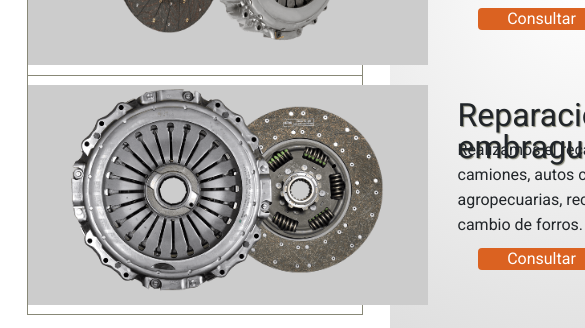
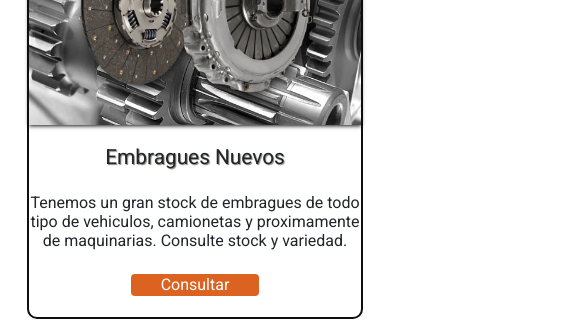
Before and after one commit to NelsonV9612/EmbraguesIndependencia, a plain HTML site: page templates/productos.html in a window 390 px wide. Shown: the part 619-947 px from the top of the page, 585 px wide, since content can reach past the window. Drawn offline with nearby package versions, Linux system fonts and the light colour scheme.

Commit message:
adapté la sección productos a mobile

```diff
--- a/Css/productos.css
+++ b/Css/productos.css
@@ -16,7 +16,7 @@
     border-top: 1px solid #887;
 }
 .product__img{
-    width: 40%;
+    width: 50%;
     height: 100%;
     padding: 2%;
 }
@@ -28,7 +28,7 @@
 }
 .product__description{
     width: 60%;
-    padding: 10%;
+    padding: 5%;
 }
 .product__description h2{
     font-size: 3em;
@@ -63,14 +63,19 @@
     border-bottom: 1px solid #887;
 }
 .intro-img{
-    background-color: #ccc;
     min-width:  400px;
     min-height: 220px;
 }
+
 .intro-img img{
     min-width: 100%;
     max-height: 210px;
     object-fit: contain;
+    transition: transform .5s;
+    filter: drop-shadow(2px 2px 6px #0f0f0f);
+}
+.intro-img img:hover{
+    transform: scale(1.05);
 }
 .article{
     display: grid;
@@ -97,3 +102,81 @@
 .article-consult{
     margin-left: 0;
 }
+
+@media screen and (max-width: 1100px){
+    .intro-product{
+        padding: 0;
+    }
+    .intro-product p{
+        line-height: normal;
+    }
+    .article__title{
+        font-size: 1.7em;
+    }
+}
+@media  screen and (max-width:992px){
+    .product__list{
+        flex-direction: column;
+        height: auto;
+        border: 2px solid #0f0f0f !important;
+        margin-bottom: 20px;
+        border-radius: 10px;
+    }
+    .product-type{
+        height: auto;
+    }
+    .intro-img{
+        background:url(../banner/fondo_producto.jpg);
+        background-position: center;
+        background-repeat: no-repeat;
+        background-size: cover;
+        min-width: 100%;
+        padding: 15px 0;
+        box-shadow: 0px 1px 4px #0f0f0f;
+        background-origin: border-box;
+    }
+    .article{
+        justify-items: center;
+    }
+    .article__header{
+        justify-self: center;
+    }
+    .intro-product p{
+        text-align: center;
+        width: auto;
+    }
+}
+@media screen and (max-width:870px){
+    .product{
+        flex-direction: column;
+        height: fit-content;
+        flex-wrap: wrap;
+    }
+    .product__description{
+        width: 100%;
+        padding: 2% 3%;
+        margin-bottom: 1rem;
+    }
+    .product__img{
+        width: 65%;
+    }
+    .description{
+        text-align: justify;
+    }
+    .product-type{
+        width: 90%;
+        margin: 0 auto;
+    }
+}
+@media screen and (max-width:576px) {
+    .product-type{
+        width: 100%;
+    }
+    .article{
+        grid-template-columns: auto;
+        padding: 0;
+    }
+    .article__title{
+        font-size: 1.3rem;
+    }
+}
--- a/Css/style.css
+++ b/Css/style.css
@@ -13,6 +13,7 @@ body {
     width: 100%;
     background-color: #126482;
     box-shadow: 0px 1px 3px #126482;
+    z-index: 9999;
 }
 
 .nav{
@@ -167,6 +168,10 @@ body {
     border: none;
     border-radius: 4px;
     color: #fff;
+    transition: transform .3s;
+}
+.button:hover{
+    transform: scale(1.1);
 }
 .button-container{
     display: flex;
@@ -174,6 +179,7 @@ body {
 }
 .button--products{
     background: #DB6221;
+    margin-left: 0;
 }
 .button--after{
     background: #000;
@@ -224,6 +230,7 @@ body {
     margin-top: auto;
     outline: 1px solid #aaa;
     background-color: #126482;
+    position:relative
 }
 .contenedor{
     display: flex;
@@ -286,6 +293,7 @@ body {
     }
     .logo{
         width: auto;
+        margin-left: 15px;
     }
     .rights{
         width: auto;
@@ -393,7 +401,7 @@ body {
     .nav__link{
         color: #fff;
     }
-    /* ------------main--------- */
+
     .main{
         width: 100%;
     }
--- a/js/script.js
+++ b/js/script.js
@@ -2,7 +2,7 @@ const nav= document.querySelector("#nav__mobile");
 const open_nav = document.querySelector("#nav__open");
 const close__nav=document.querySelector("#nav__close")
 
-/* agrego los listening necesarios para que aparezca y desaparezca los iconos del nav bar */
+/* agrego los listener necesarios para que aparezca y desaparezca los iconos del nav bar */
 open_nav.addEventListener("click",() => {
     nav.classList.add("nav__list--visible");
     open_nav.classList.add("nav__open--hidden");
```
Also changed, not shown: Css/contacto.css (+7 -1 lines), index.html (+1 -1 lines), banner/fondo_producto.jpg (added).
